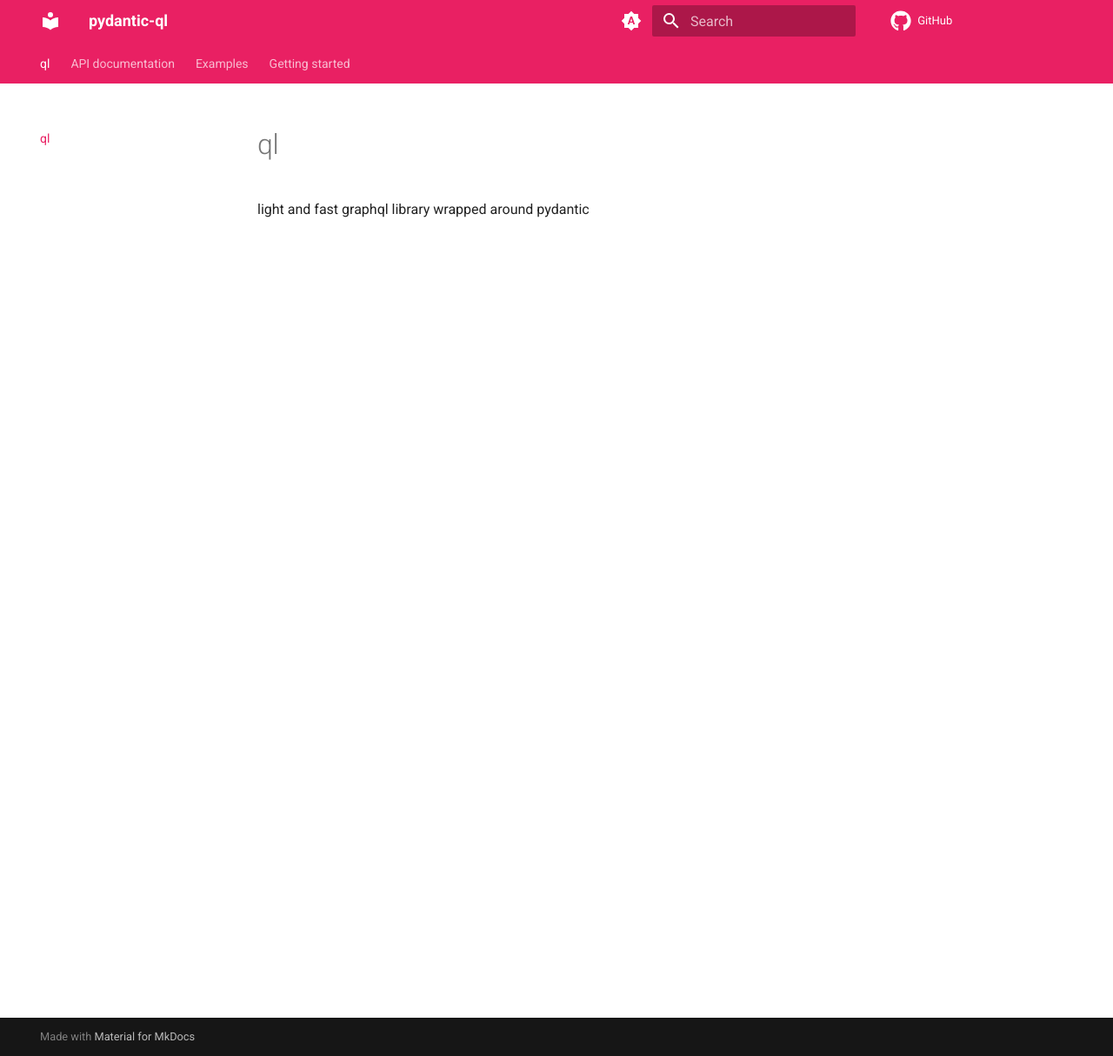
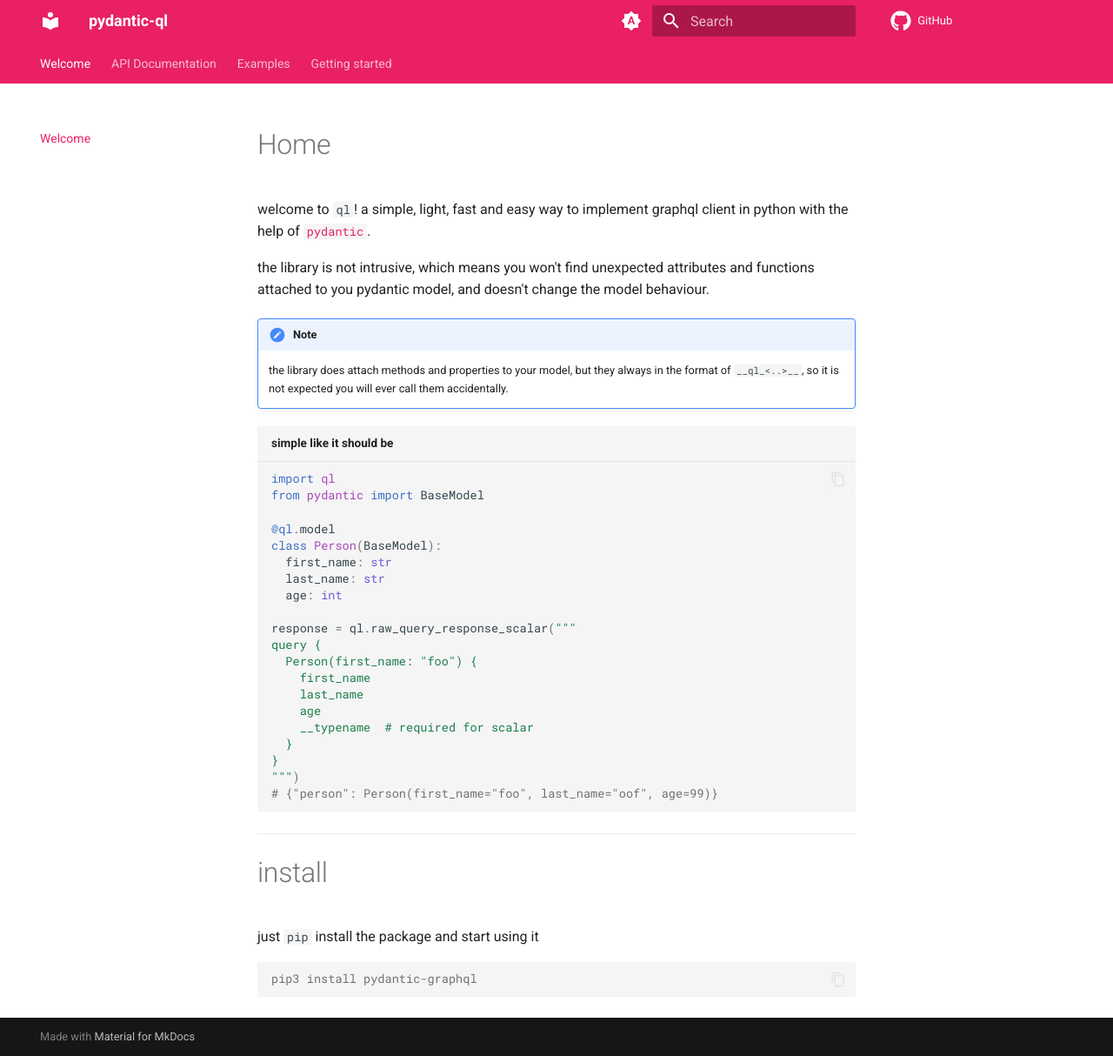
Before and after one commit to dsal3389/ql, an MkDocs documentation site: the page built from docs/index.md, in a window 1280 px wide and 1214 px high. Shown: the whole window at 87% size. Built offline with MkDocs 1.6.1 and Material for MkDocs 9.7.7, drawn with Linux system fonts in a browser that asks for light colours; comment, search, counter and statistics services are not loaded.

````diff
--- a/docs/index.md
+++ b/docs/index.md
@@ -1,2 +1,45 @@
-# ql
-light and fast graphql library wrapped around pydantic
+---
+title: "Welcome"
+---
+# Home
+welcome to `ql`! a simple, light, fast and easy way to implement graphql client
+in python with the help of [`pydantic`](https://docs.pydantic.dev/latest/).
+
+the library is not intrusive, which means you won't find unexpected attributes
+and functions attached to you pydantic model, and doesn't change the model behaviour.
+
+!!! note
+    the library does attach methods and properties to your model, but they always in the format of
+    `__ql_<..>__`, so it is not expected you will ever call them accidentally.
+
+
+```py title="simple like it should be"
+import ql
+from pydantic import BaseModel
+
+@ql.model
+class Person(BaseModel):
+  first_name: str
+  last_name: str
+  age: int
+
+response = ql.raw_query_response_scalar("""
+query {
+  Person(first_name: "foo") {
+    first_name
+    last_name
+    age
+    __typename  # required for scalar
+  }
+}
+""")
+# {"person": Person(first_name="foo", last_name="oof", age=99)}
+```
+
+---
+
+# install
+just `pip` install the package and start using it
+```console
+pip3 install pydantic-graphql
+```
--- a/mkdocs.yml
+++ b/mkdocs.yml
@@ -21,6 +21,7 @@ theme:
     - media: "(prefers-color-scheme: light)"
       scheme: default
       primary: pink
+      accent: pink
       accent: teal
       toggle:
         icon: material/brightness-7
@@ -29,7 +30,8 @@ theme:
     # Palette toggle for dark mode
     - media: "(prefers-color-scheme: dark)"
       scheme: slate
-      primary: black
+      primary: pink
+      accent: teal
       toggle:
         icon: material/brightness-4
         name: Switch to system preference
````
Also changed, not shown: docs/API-Documentation/exceptions.md (added, +47 -0 lines), docs/API-Documentation/http.md (added, +41 -0 lines), docs/API-Documentation/index.md (added, +3 -0 lines), docs/API-Documentation/query.md (renamed from docs/API-documentation/query.md, +2 -2 lines), docs/API-documentation/http.md (deleted, +0 -1 lines), docs/API-documentation/index.md (deleted, +0 -1 lines), docs/examples/index.md (+1 -1 lines), docs/examples/query.md (+0 -1 lines).
